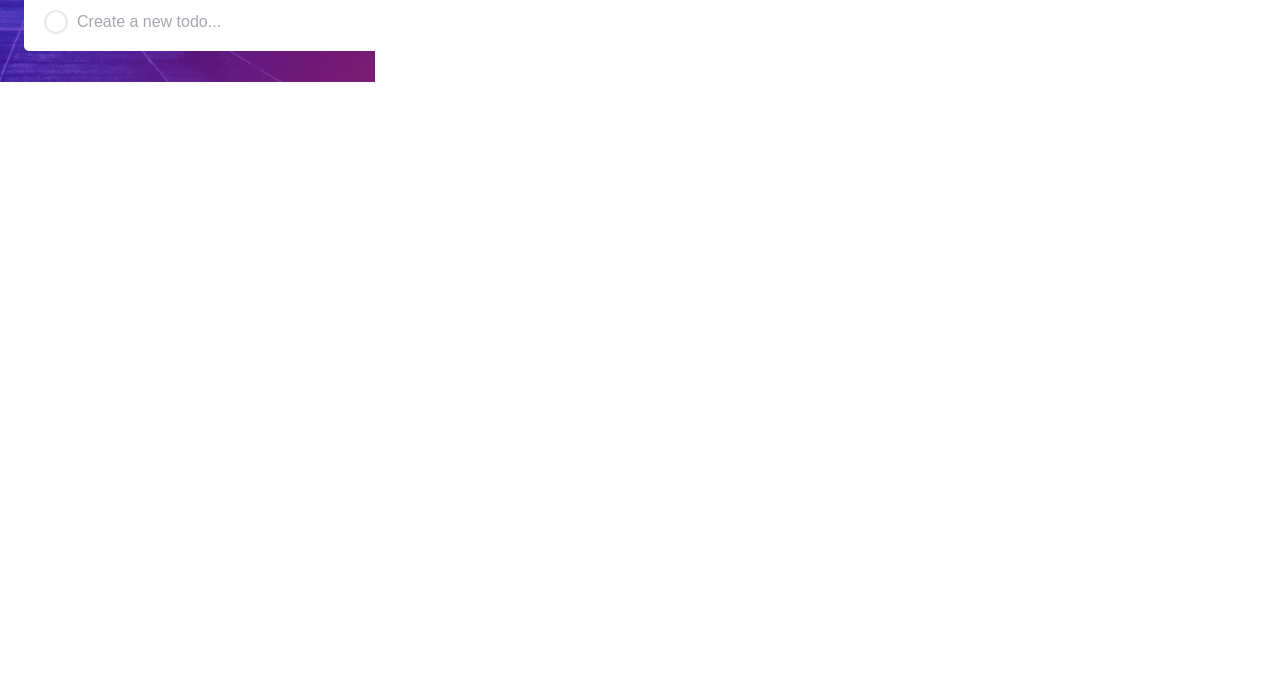
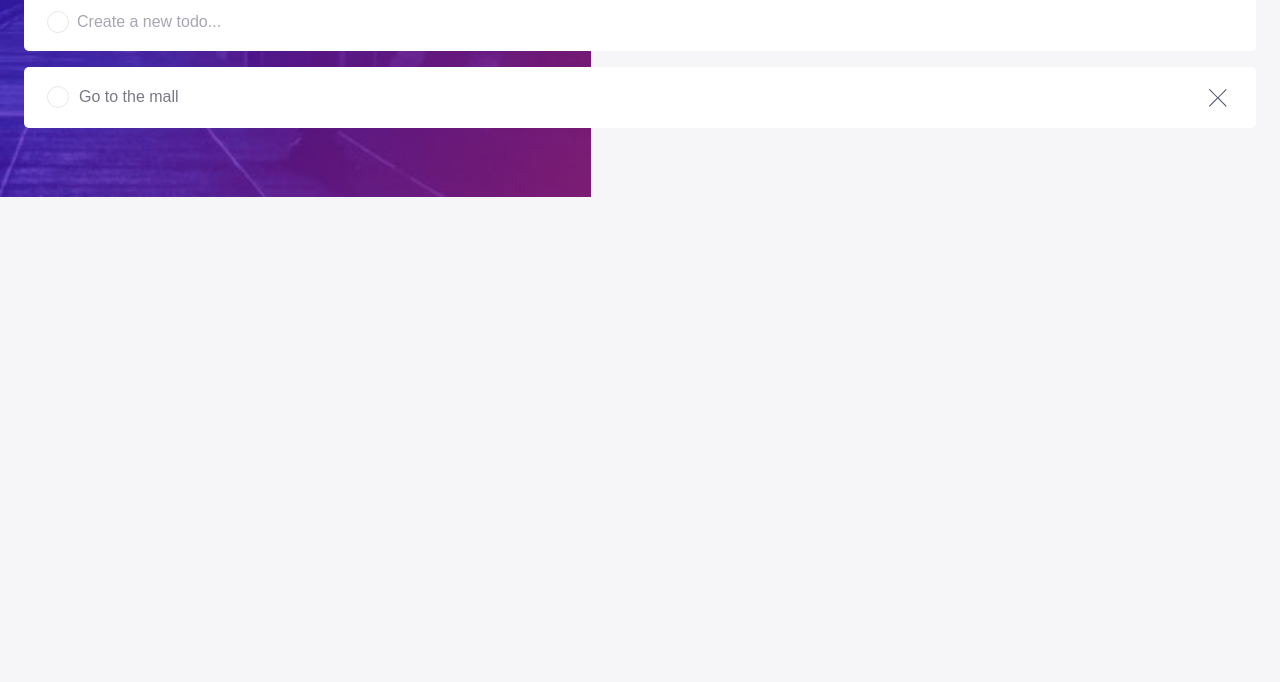
Before and after one commit to ralph-challenges/todo-app, a React app: page / in a window 1280 px wide. Shown: the part 118-800 px from the top of the page. Built offline with nearby package versions, Linux system fonts and the light colour scheme; a web font is replaced by a local one.

Commit message:
Extract list in ListItem component, add style in ListItem

```diff
--- a/src/components/App/App.js
+++ b/src/components/App/App.js
@@ -2,12 +2,15 @@ import React, { useState, useRef } from 'react';
 
 import Header from '../Header';
 import Input from '../Input';
+import ListItems from '../ListItems';
 
 import styles from './App.module.css';
 
 export default function App() {
   const textInputRef = useRef(null);
-  const [todos, setTodos] = useState([]);
+  const [todos, setTodos] = useState([
+    { value: 'Go to the mall', completed: false, key: Date.now() },
+  ]);
 
   function handleOnSubmit(event) {
     event.preventDefault();
@@ -27,12 +30,7 @@ export default function App() {
     <div className={styles.container}>
       <Header />
       <Input textInputRef={textInputRef} handleOnSubmit={handleOnSubmit} />
-
-      <ul>
-        {todos.map(({ value, key }) => (
-          <li key={key}>{value}</li>
-        ))}
-      </ul>
+      <ListItems todos={todos} />
     </div>
   );
 }
--- a/src/components/Input/Input.module.css
+++ b/src/components/Input/Input.module.css
@@ -12,6 +12,7 @@
 
 .form {
   position: relative;
+  margin-bottom: 16px;
 }
 
 .form::before {
@@ -21,9 +22,9 @@
   height: 20px;
 
   border-radius: 50%;
-  border: solid 2px #E8E8EA;
+  border: solid 1px var(--border-color-radio-check);
 
+  left: 23px;
   top: 50%;
-  left: 20px;
   transform: translateY(-50%);
 }
--- /dev/null
+++ b/src/components/ListItems/ListItem/ListItem.js
@@ -0,0 +1,26 @@
+import React from 'react';
+import PropTypes from 'prop-types';
+import crossIcon from '../../../images/icon-cross.svg';
+
+import styles from './ListItem.module.css';
+
+export default function ListItem({ value, index }) {
+  return (
+    <li className={styles['list-item']}>
+      <input className={styles.input} type='checkbox' id={`check-${index}`} />
+
+      <label className={styles.label} htmlFor={`check-${index}`}>
+        {value}
+      </label>
+
+      <button className={styles.remove} type='button'>
+        <img alt='Remove item' src={crossIcon} />
+      </button>
+    </li>
+  );
+}
+
+ListItem.propTypes = {
+  value: PropTypes.string.isRequired,
+  index: PropTypes.number.isRequired,
+};
--- /dev/null
+++ b/src/components/ListItems/ListItem/ListItem.module.css
@@ -0,0 +1,53 @@
+.list-item {
+  display: flex;
+  justify-content: space-between;
+  align-items: center;
+  padding: 20px 23px;
+  border-bottom: solid 1px var(--border-color-list-item);
+}
+
+.list-item:last-of-type {
+  border: none;
+}
+
+.input {
+  display: none;
+}
+
+.input:checked + .label:before {
+  background-image: url(../../../images/icon-check.svg),
+    linear-gradient(149deg, rgba(111,190,246,1) 20%, rgba(155,137,245,1) 39%);
+  background-repeat: no-repeat;
+  background-position: center;
+}
+
+.input:checked + .label {
+  color: var(--list-dashed-color);
+  text-decoration: line-through;
+}
+
+.label {
+  flex: 1;
+  position: relative;
+  color: var(--color-list);
+  padding-left: 32px;
+}
+
+.label:before {
+  position: absolute;
+  content: "";
+  width: 20px;
+  height: 20px;
+
+  border-radius: 50%;
+  border: solid 1px var(--border-color-radio-check);
+
+  top: 50%;
+  left: 0px;
+  transform: translateY(-50%);
+}
+
+.remove {
+  border: none;
+  background-color: transparent;
+}
--- /dev/null
+++ b/src/components/ListItems/ListItem/index.js
@@ -0,0 +1 @@
+export { default } from './ListItem';
--- /dev/null
+++ b/src/components/ListItems/ListItems.js
@@ -0,0 +1,28 @@
+import React from 'react';
+import PropTypes from 'prop-types';
+
+import ListItem from './ListItem';
+
+import styles from './ListItems.module.css';
+
+export default function ListItems({ todos }) {
+  return (
+    <ul className={styles['list-items']}>
+      {todos.map(({ value, key }, index) => (
+        <ListItem key={key} value={value} index={index} />
+      ))}
+
+      {todos.length === 0 && <li className={styles.empty}>Empty List...</li>}
+    </ul>
+  );
+}
+
+ListItems.propTypes = {
+  todos: PropTypes.arrayOf(
+    PropTypes.shape({
+      value: PropTypes.string,
+      completed: PropTypes.bool,
+      key: PropTypes.number,
+    }),
+  ).isRequired,
+};
--- /dev/null
+++ b/src/components/ListItems/ListItems.module.css
@@ -0,0 +1,11 @@
+.list-items {
+  border-radius: 5px;
+  background-color: var(--bg-list);
+}
+
+.empty {
+  padding: 20px;
+  color: #B3B2B8;
+  font-style: italic;
+  font-weight: 500;
+}
--- /dev/null
+++ b/src/components/ListItems/index.js
@@ -0,0 +1 @@
+export { default } from './ListItems';
--- a/src/stylesheets/global.css
+++ b/src/stylesheets/global.css
@@ -2,13 +2,24 @@
 
 :root {
 	--bg-image: url('../images/bg-mobile-dark.jpg');
+	--body-background-color: #F6F6F8;
+
 	--title-color: #ffffff;
 	--placeholder-color: #A8A6B1;
+
+	--bg-list: white;
+  --border-color-list-item: #E6E5EA;
+	--border-color-radio-check: #E8E8EA;
+
+	--color-list: #7A7A85;
+	--list-dashed-color: #BEBDC2;
 }
 
 body {
+	background-size: contain;
 	background-image: var(--bg-image);
-	background-size: coveru;
+	background-color: var(--body-background-color);
 	background-repeat: no-repeat;
+
 	font-family: 'Josefin Sans', sans-serif;
 }
```
